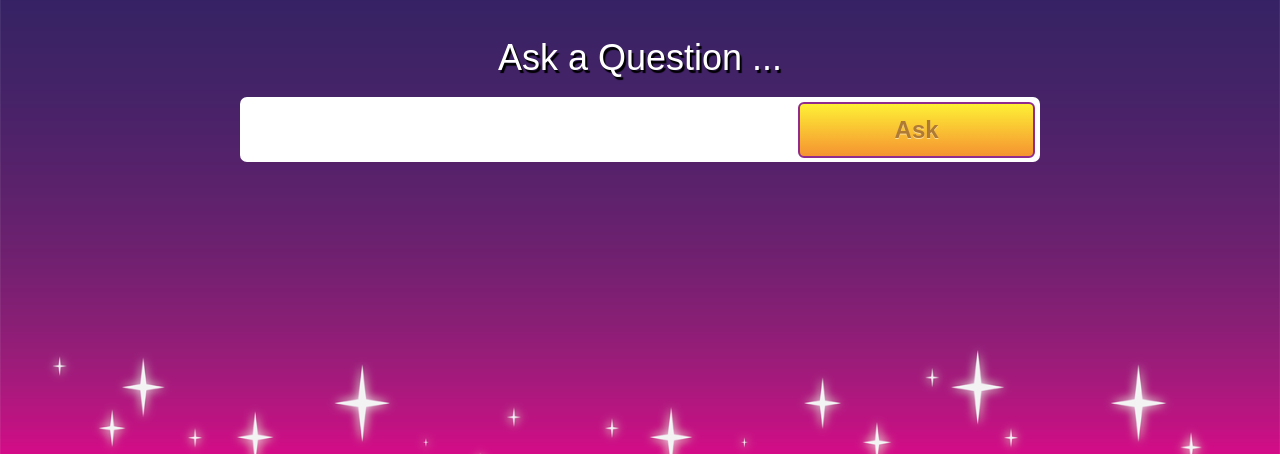
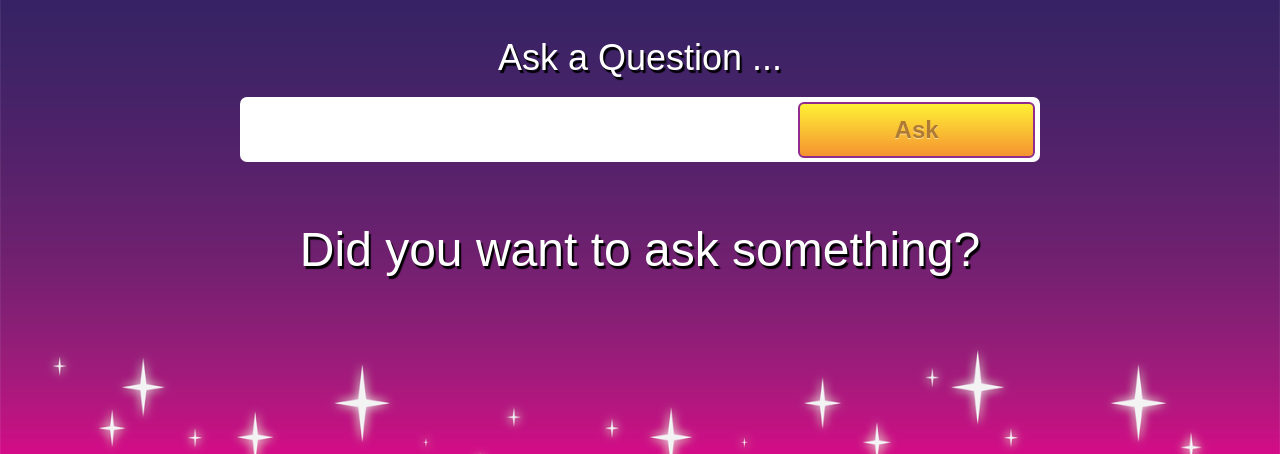
Before and after one commit to civilKaos82/refactoring-javascript-challenge, a plain HTML site: page index.html in a window 1280 px wide. Both pictures are taken after a click on the button "Ask". Shown: the part 346-800 px from the top of the page. Drawn offline with Linux system fonts and the light colour scheme.

Commit message:
Responds to empty questions

```diff
--- a/index.html
+++ b/index.html
@@ -23,10 +23,10 @@
         <label for="question" class="label shadowed">Ask a Question ...</label>
         <div class="question-wrapper">
           <input id="question" name="question" type="text" class="input question-input" autofocus>
-          <button class="button question-button orange-button">Ask</button>
+          <button id="ask-button" class="button question-button orange-button">Ask</button>
         </div>
 
-        <div class="answer shadowed">
+        <div id="answer" class="answer shadowed">
         </div>
       </main>
     </div>
--- a/js/application.js
+++ b/js/application.js
@@ -1,3 +1,18 @@
+var responsesForEmptyQuestion = ["Go on. I'm listening.", "Don't be shy. Let's hear it.", "How can I help you?", "Did you want to ask something?", "Something on your mind?", "Well ... ?"]
+
 $(document).ready(function() {
+  $("#ask-button").on("click", function() {
+    var question = $("#question").val();
 
+    if(question === "") {
+      // Get a random item from responsesForEmptyQuestion
+      var response = responsesForEmptyQuestion[Math.floor(Math.random() * responsesForEmptyQuestion.length)];
+
+      $("#answer").fadeOut(600, function() {
+        setTimeout(function() {
+          $("#answer").text(response).fadeIn(600);
+        }, 400)
+      });
+    }
+  });
 });
```
